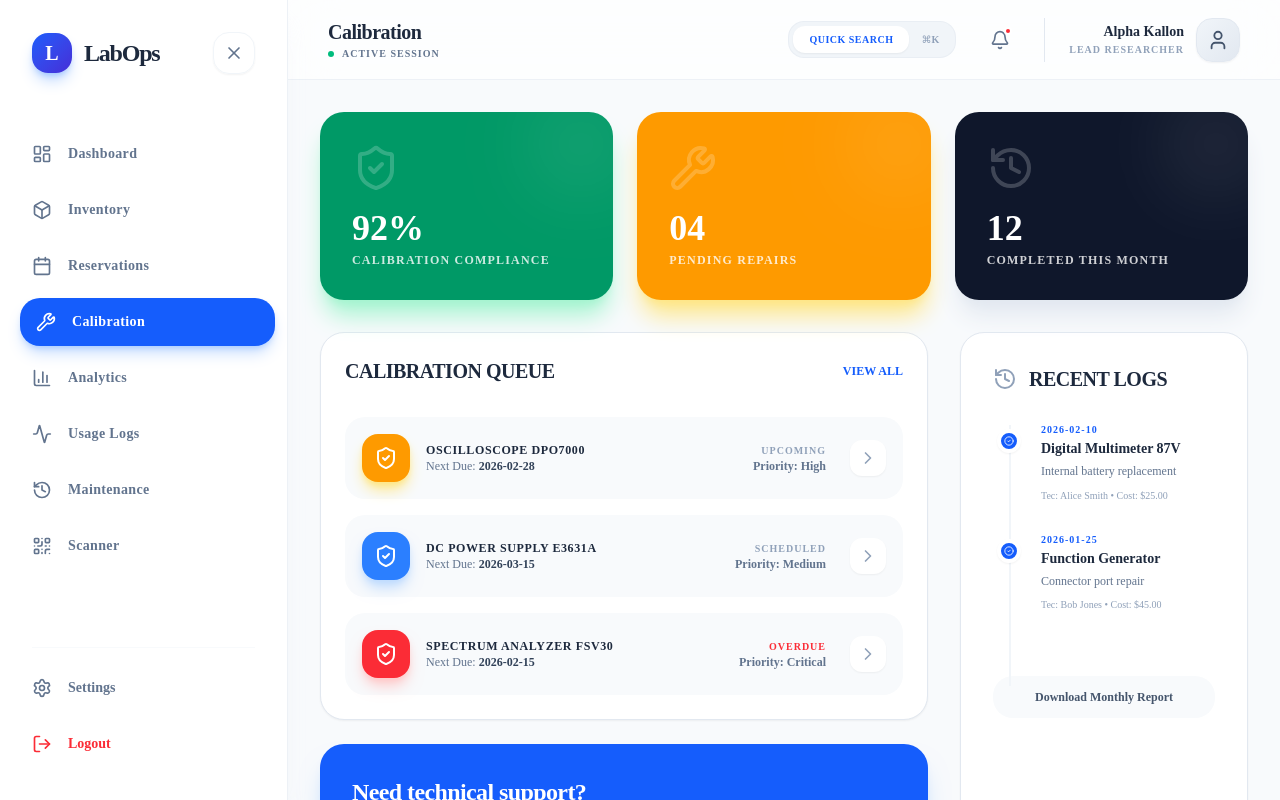
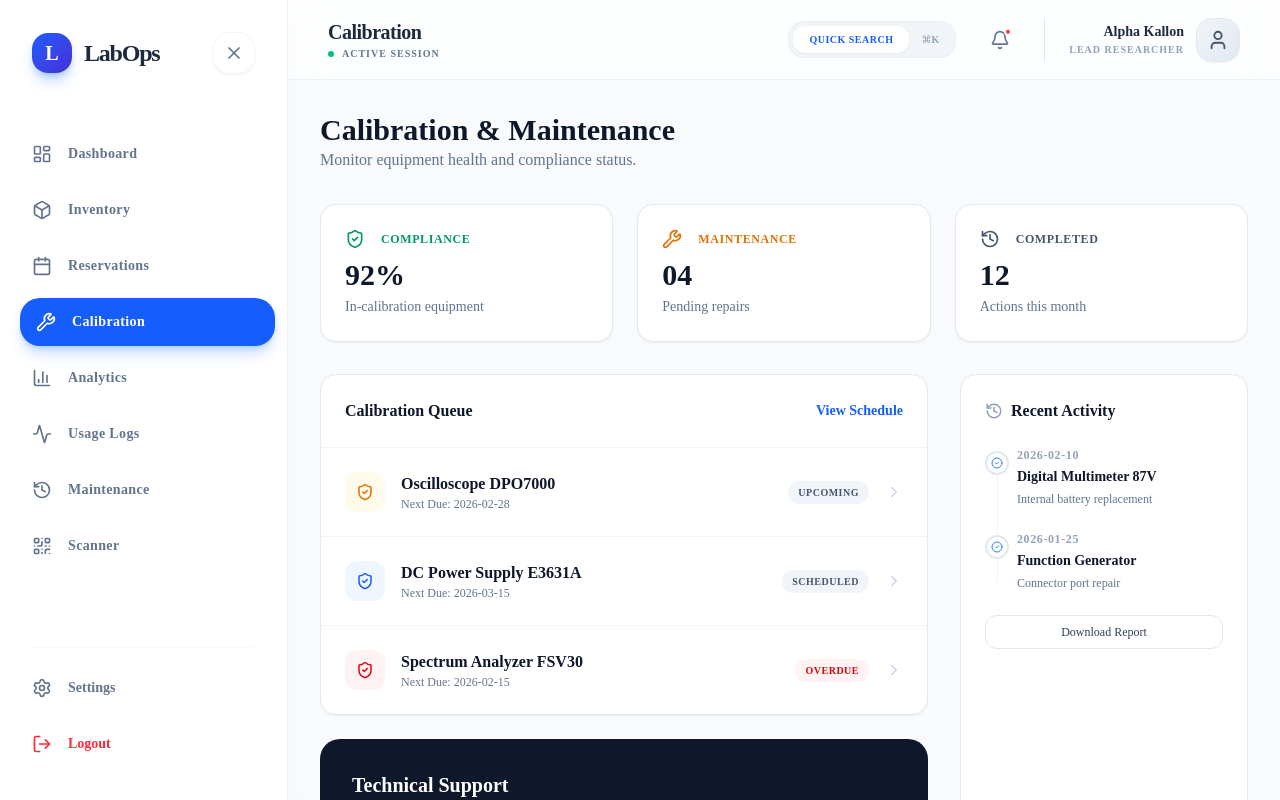
Before and after one commit to Iyeba-Kallon/lab-equipment-management-system, a React app in the folder frontend/: page /calibration in a window 1280 px wide. Shown: the top 800 px of the page. Built offline with nearby package versions, Linux system fonts and the light colour scheme; sample sign-in values are in the browser's storage; the HTML template or start-up script is replaced by a standard one.

Commit message:
feat: add Calibration & Maintenance dashboard page with equipment queue, stats, and activity logs.
Signed-off-by: Iyeba Kallon <iyebalphakallon@gmail.com>

```diff
--- a/frontend/src/pages/Calibration.tsx
+++ b/frontend/src/pages/Calibration.tsx
@@ -21,111 +21,111 @@ const Calibration: React.FC = () => {
     ];
 
     return (
-        <div className="space-y-8 animate-in fade-in slide-in-from-bottom-4 duration-500">
-            {/* Hero Stats */}
+        <div className="space-y-8 page-fade">
+            <div>
+                <h1 className="text-3xl font-bold text-slate-900 dark:text-white">Calibration & Maintenance</h1>
+                <p className="text-slate-500 font-medium">Monitor equipment health and compliance status.</p>
+            </div>
+
+            {/* Stats */}
             <div className="grid grid-cols-1 md:grid-cols-3 gap-6">
-                <div className="bg-emerald-600 text-white p-8 rounded-3xl shadow-xl shadow-emerald-200 dark:shadow-none relative overflow-hidden group">
-                    <div className="absolute -right-4 -top-4 w-24 h-24 bg-white/10 rounded-full blur-2xl group-hover:scale-150 transition-transform"></div>
-                    <ShieldCheck size={48} className="opacity-20 mb-4" />
-                    <h3 className="text-4xl font-black">92%</h3>
-                    <p className="font-bold opacity-80 uppercase tracking-widest text-xs mt-1">Calibration Compliance</p>
+                <div className="standard-card p-6 border-l-4 border-emerald-500">
+                    <div className="flex items-center gap-4 text-emerald-600 mb-2">
+                        <ShieldCheck size={20} />
+                        <span className="text-xs font-bold uppercase tracking-wider">Compliance</span>
+                    </div>
+                    <h3 className="text-3xl font-bold">92%</h3>
+                    <p className="text-sm text-slate-500 mt-1">In-calibration equipment</p>
                 </div>
 
-                <div className="bg-amber-500 text-white p-8 rounded-3xl shadow-xl shadow-amber-200 dark:shadow-none relative overflow-hidden group">
-                    <div className="absolute -right-4 -top-4 w-24 h-24 bg-white/10 rounded-full blur-2xl group-hover:scale-150 transition-transform"></div>
-                    <Wrench size={48} className="opacity-20 mb-4" />
-                    <h3 className="text-4xl font-black">04</h3>
-                    <p className="font-bold opacity-80 uppercase tracking-widest text-xs mt-1">Pending Repairs</p>
+                <div className="standard-card p-6 border-l-4 border-amber-500">
+                    <div className="flex items-center gap-4 text-amber-600 mb-2">
+                        <Wrench size={20} />
+                        <span className="text-xs font-bold uppercase tracking-wider">Maintenance</span>
+                    </div>
+                    <h3 className="text-3xl font-bold">04</h3>
+                    <p className="text-sm text-slate-500 mt-1">Pending repairs</p>
                 </div>
 
-                <div className="bg-slate-900 dark:bg-slate-800 text-white p-8 rounded-3xl shadow-xl shadow-slate-200 dark:shadow-none relative overflow-hidden group">
-                    <div className="absolute -right-4 -top-4 w-24 h-24 bg-white/10 rounded-full blur-2xl group-hover:scale-150 transition-transform"></div>
-                    <History size={48} className="opacity-20 mb-4" />
-                    <h3 className="text-4xl font-black">12</h3>
-                    <p className="font-bold opacity-80 uppercase tracking-widest text-xs mt-1">Completed this month</p>
+                <div className="standard-card p-6 border-l-4 border-slate-900 dark:border-slate-100">
+                    <div className="flex items-center gap-4 text-slate-600 dark:text-slate-400 mb-2">
+                        <History size={20} />
+                        <span className="text-xs font-bold uppercase tracking-wider">Completed</span>
+                    </div>
+                    <h3 className="text-3xl font-bold">12</h3>
+                    <p className="text-sm text-slate-500 mt-1">Actions this month</p>
                 </div>
             </div>
 
             <div className="grid grid-cols-1 lg:grid-cols-3 gap-8">
                 {/* Calibration Queue */}
                 <div className="lg:col-span-2 space-y-6">
-                    <div className="bg-white dark:bg-slate-900 p-6 rounded-3xl border border-slate-200 dark:border-slate-800 shadow-sm">
-                        <div className="flex items-center justify-between mb-8">
-                            <h2 className="text-xl font-black text-slate-800 dark:text-white uppercase tracking-tight">Calibration Queue</h2>
-                            <button className="text-blue-600 text-xs font-bold uppercase hover:underline">View All</button>
+                    <div className="standard-card">
+                        <div className="p-6 border-b border-slate-100 dark:border-slate-800 flex justify-between items-center">
+                            <h2 className="font-bold">Calibration Queue</h2>
+                            <button className="text-blue-600 text-sm font-semibold hover:underline">View Schedule</button>
                         </div>
-
-                        <div className="space-y-4">
+                        <div className="divide-y divide-slate-100 dark:divide-slate-800">
                             {calibrationQueue.map((item) => (
-                                <div key={item.id} className="flex items-center justify-between p-4 bg-slate-50 dark:bg-slate-800/50 rounded-2xl border border-transparent hover:border-blue-200 dark:hover:border-blue-800 transition-all group">
+                                <div key={item.id} className="p-6 flex items-center justify-between hover:bg-slate-50 dark:hover:bg-slate-800/50 transition-colors">
                                     <div className="flex items-center gap-4">
-                                        <div className={`w-12 h-12 rounded-xl flex items-center justify-center text-white shadow-lg ${item.priority === 'Critical' ? 'bg-red-500 shadow-red-200' :
-                                            item.priority === 'High' ? 'bg-amber-500 shadow-amber-200' : 'bg-blue-500 shadow-blue-200'
+                                        <div className={`w-10 h-10 rounded-lg flex items-center justify-center ${item.priority === 'Critical' ? 'bg-red-50 text-red-600' :
+                                                item.priority === 'High' ? 'bg-amber-50 text-amber-600' : 'bg-blue-50 text-blue-600'
                                             }`}>
-                                            <ShieldCheck size={24} />
+                                            <ShieldCheck size={18} />
                                         </div>
                                         <div>
-                                            <h4 className="font-bold text-slate-800 dark:text-white group-hover:text-blue-600 transition-colors uppercase text-xs tracking-wider">{item.equipment}</h4>
-                                            <p className="text-xs text-slate-500 font-medium">Next Due: <span className="text-slate-700 dark:text-slate-300 font-bold">{item.nextDue}</span></p>
+                                            <h4 className="font-semibold text-slate-900 dark:text-white">{item.equipment}</h4>
+                                            <p className="text-xs text-slate-500">Next Due: {item.nextDue}</p>
                                         </div>
                                     </div>
-                                    <div className="flex items-center gap-6">
-                                        <div className="hidden md:block text-right">
-                                            <p className={`text-[10px] font-black uppercase tracking-widest ${item.status === 'Overdue' ? 'text-red-500' : 'text-slate-400'
-                                                }`}>{item.status}</p>
-                                            <p className="text-xs font-bold text-slate-500">Priority: {item.priority}</p>
-                                        </div>
-                                        <button className="p-2 bg-white dark:bg-slate-900 text-slate-400 hover:text-blue-600 rounded-lg shadow-sm">
-                                            <ChevronRight size={20} />
-                                        </button>
+                                    <div className="flex items-center gap-4">
+                                        <span className={`text-[10px] font-bold px-2.5 py-1 rounded-full uppercase tracking-wider ${item.status === 'Overdue' ? 'bg-red-50 text-red-600' : 'bg-slate-100 text-slate-600'
+                                            }`}>
+                                            {item.status}
+                                        </span>
+                                        <ChevronRight size={18} className="text-slate-300" />
                                     </div>
                                 </div>
                             ))}
                         </div>
                     </div>
 
-                    <div className="bg-blue-600 text-white p-8 rounded-3xl shadow-xl shadow-blue-200 dark:shadow-none flex items-center justify-between overflow-hidden relative">
-                        <div className="space-y-2 relative z-10">
-                            <h3 className="text-2xl font-black tracking-tight">Need technical support?</h3>
-                            <p className="font-medium opacity-80">Our specialized technicians are ready to assist you.</p>
-                            <button className="mt-4 px-6 py-2.5 bg-white text-blue-600 rounded-xl font-bold hover:bg-blue-50 transition-colors">
-                                Open Maintenance Ticket
+                    <div className="bg-slate-900 p-8 rounded-2xl text-white flex justify-between items-center">
+                        <div className="space-y-2">
+                            <h3 className="text-xl font-bold">Technical Support</h3>
+                            <p className="text-slate-400 text-sm">Submit a maintenance ticket for specialized assistance.</p>
+                            <button className="mt-4 px-6 py-2 bg-white text-slate-900 rounded-lg text-sm font-bold hover:bg-slate-100 transition-colors">
+                                Open Ticket
                             </button>
                         </div>
-                        <Wrench size={120} className="absolute -right-8 -bottom-8 opacity-10 rotate-12" />
+                        <Wrench size={64} className="opacity-10" />
                     </div>
                 </div>
 
-                {/* Recent Maintenance Logs */}
-                <div className="space-y-6">
-                    <div className="bg-white dark:bg-slate-900 p-8 rounded-3xl border border-slate-200 dark:border-slate-800 shadow-sm h-full">
-                        <div className="flex items-center gap-3 mb-8">
-                            <History size={24} className="text-slate-400" />
-                            <h2 className="text-xl font-black text-slate-800 dark:text-white uppercase tracking-tight">Recent Logs</h2>
-                        </div>
-
-                        <div className="space-y-8 relative">
-                            <div className="absolute left-4 top-0 bottom-0 w-0.5 bg-slate-100 dark:bg-slate-800"></div>
-
-                            {maintenanceLogs.map((log) => (
-                                <div key={log.id} className="relative pl-12">
-                                    <div className="absolute left-1 top-1 w-6 h-6 bg-blue-600 rounded-full border-4 border-white dark:border-slate-900 shadow-sm flex items-center justify-center">
-                                        <CheckCircle2 size={10} className="text-white" />
-                                    </div>
-                                    <div className="space-y-1">
-                                        <p className="text-[10px] font-black text-blue-600 uppercase tracking-widest leading-none mb-1">{log.date}</p>
-                                        <h4 className="font-bold text-slate-800 dark:text-white text-sm">{log.equipment}</h4>
-                                        <p className="text-xs text-slate-500 leading-snug">{log.task}</p>
-                                        <p className="text-[10px] font-medium text-slate-400 mt-2">Tec: {log.technician} • Cost: {log.cost}</p>
-                                    </div>
+                {/* Maintenance Logs */}
+                <div className="standard-card p-6 space-y-6">
+                    <h3 className="font-bold flex items-center gap-2">
+                        <History size={18} className="text-slate-400" />
+                        Recent Activity
+                    </h3>
+                    <div className="space-y-6 relative before:absolute before:left-3 before:top-2 before:bottom-2 before:w-px before:bg-slate-100 dark:before:bg-slate-800">
+                        {maintenanceLogs.map((log) => (
+                            <div key={log.id} className="relative pl-8">
+                                <div className="absolute left-0 top-1 w-6 h-6 bg-white dark:bg-slate-900 border-2 border-slate-200 dark:border-slate-800 rounded-full flex items-center justify-center">
+                                    <CheckCircle2 size={12} className="text-blue-500" />
                                 </div>
-                            ))}
-
-                            <button className="w-full mt-8 py-3 bg-slate-50 dark:bg-slate-800 text-slate-600 dark:text-slate-300 rounded-2xl text-xs font-bold hover:bg-slate-100 transition-colors border border-transparent hover:border-slate-200 dark:hover:border-slate-700">
-                                Download Monthly Report
-                            </button>
-                        </div>
+                                <div className="space-y-1">
+                                    <p className="text-xs font-bold text-slate-400 uppercase tracking-wider">{log.date}</p>
+                                    <h4 className="text-sm font-bold">{log.equipment}</h4>
+                                    <p className="text-xs text-slate-500">{log.task}</p>
+                                </div>
+                            </div>
+                        ))}
                     </div>
+                    <button className="w-full btn-secondary py-2.5 text-xs">
+                        Download Report
+                    </button>
                 </div>
             </div>
         </div>
```
